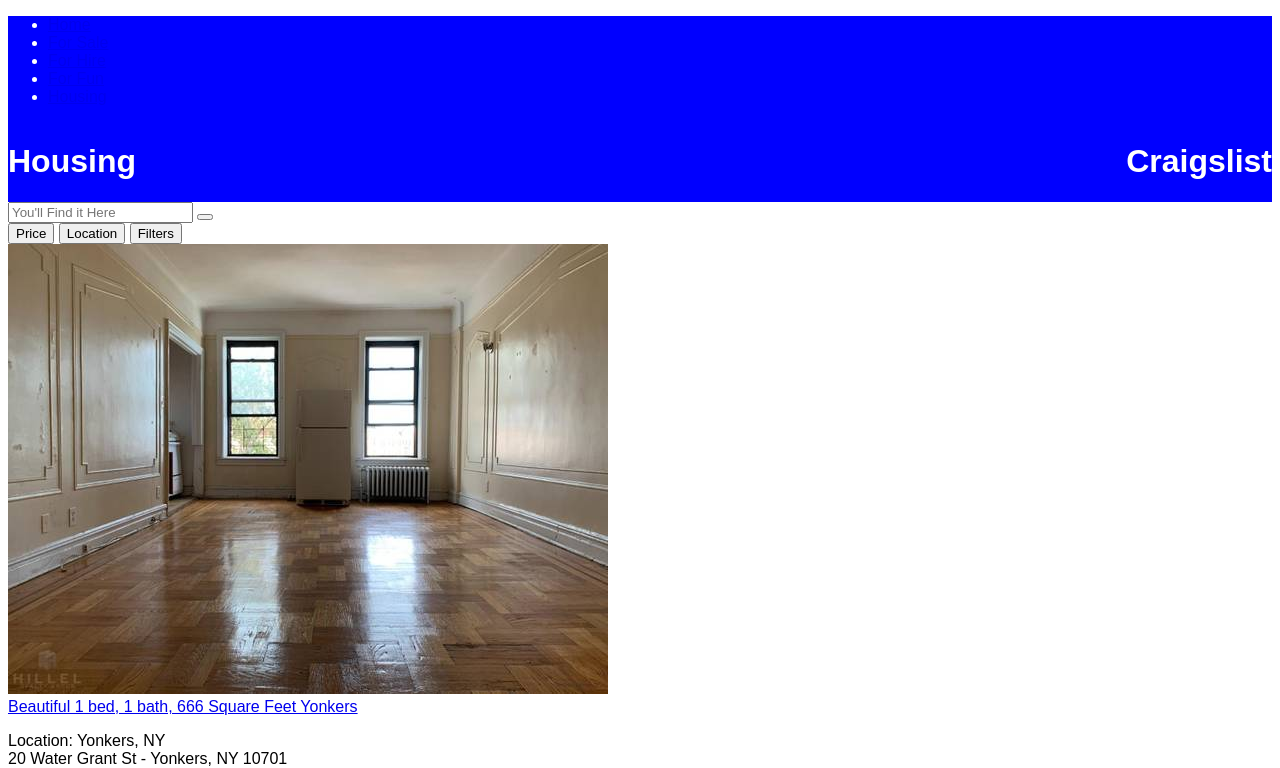
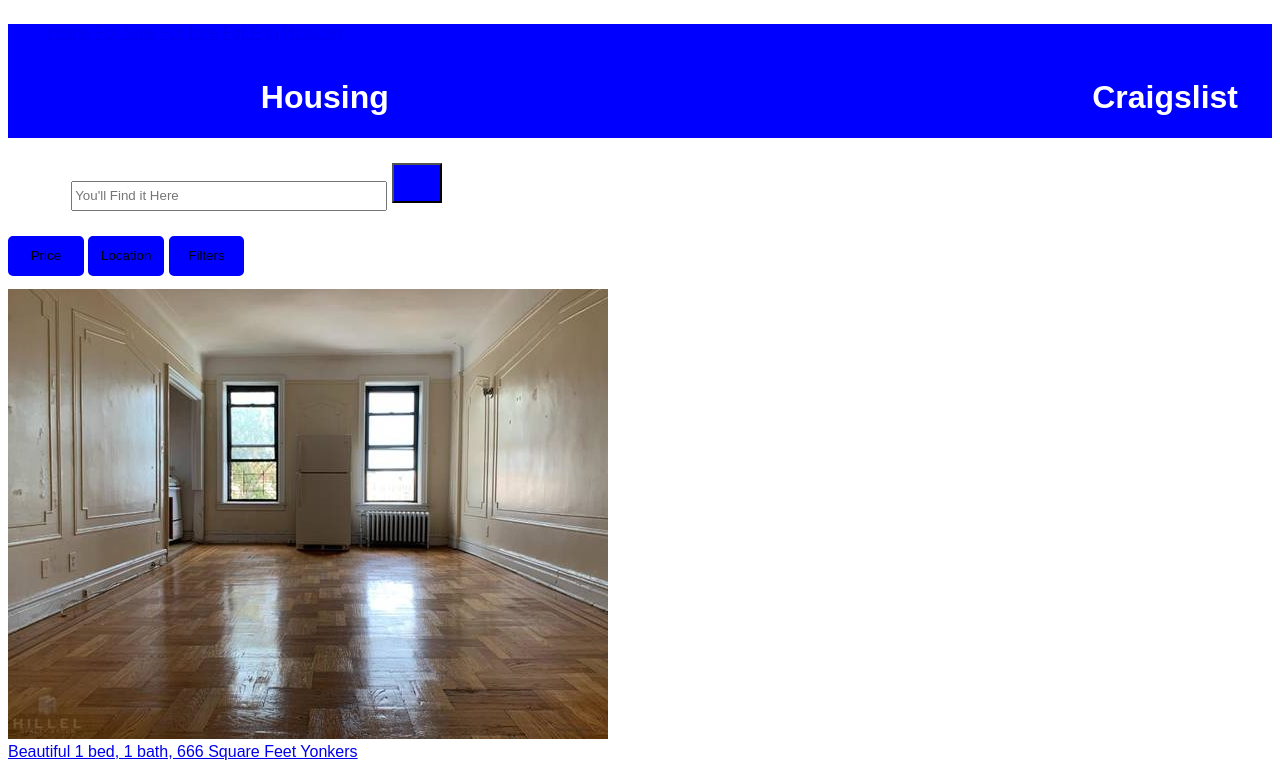
Before and after one commit to CalvinGarcia/MMP240, a plain HTML site: page midterm/housing.html in a window 1280 px wide. Shown: the top 768 px of the page. Drawn offline with Linux system fonts and the light colour scheme.

Commit message:
Housing
Adds updates to housing

```diff
--- a/midterm/housing.html
+++ b/midterm/housing.html
@@ -7,6 +7,7 @@
 		#navigation h1{
 			text-align: right;
 			display:inline-block;
+			padding-left:20%;
 			max-width: 66.666666%
 
 		}
@@ -16,7 +17,51 @@
 			text-align: right;
 			float:right;
 			display: inline-block;
+			padding-right: 5%;
 			max-width: 33.333333%
+		}
+
+		#navigation{
+			width:100%;
+			display:inline-block;
+		}
+
+		#navigation li{
+			display:inline-block;
+		}
+
+		#search input{
+			width:25%;
+			margin-top:2%;
+			margin-bottom:2%;
+			margin-left:5%;
+			height:30px;
+
+
+		}
+
+		#search button{
+			background: blue;
+			width:4%;
+			height:40px;
+			display: inline;
+			margin-top:2%;
+		}
+
+		#filterButtons button{
+			background:blue;
+			width:6%;
+			height:40px;
+			border-style:solid;
+			border-color:blue;
+			border-radius:5px;
+			margin-bottom: 1%
+
+
+		}
+
+		.listing img{
+			max-width: 25%
 		}
 
 	</style>
@@ -49,10 +94,10 @@
 
 
 
-
-<input type="text" class="searchTerm" placeholder="You'll Find it Here">
-<button type="submit" class="searchButton"></button>
-
+<div id= "search">
+		<input type="text" class="searchTerm" placeholder="You'll Find it Here">
+		<button type="submit" class="searchButton"></button>
+	</div>
 <div id= "filterButtons">
 	<button> Price</button>
 	<button> Location</button>
```
Also changed, not shown: midterm/index.html (+2 -2 lines), midterm/listing2.html (added, +66 -0 lines).
